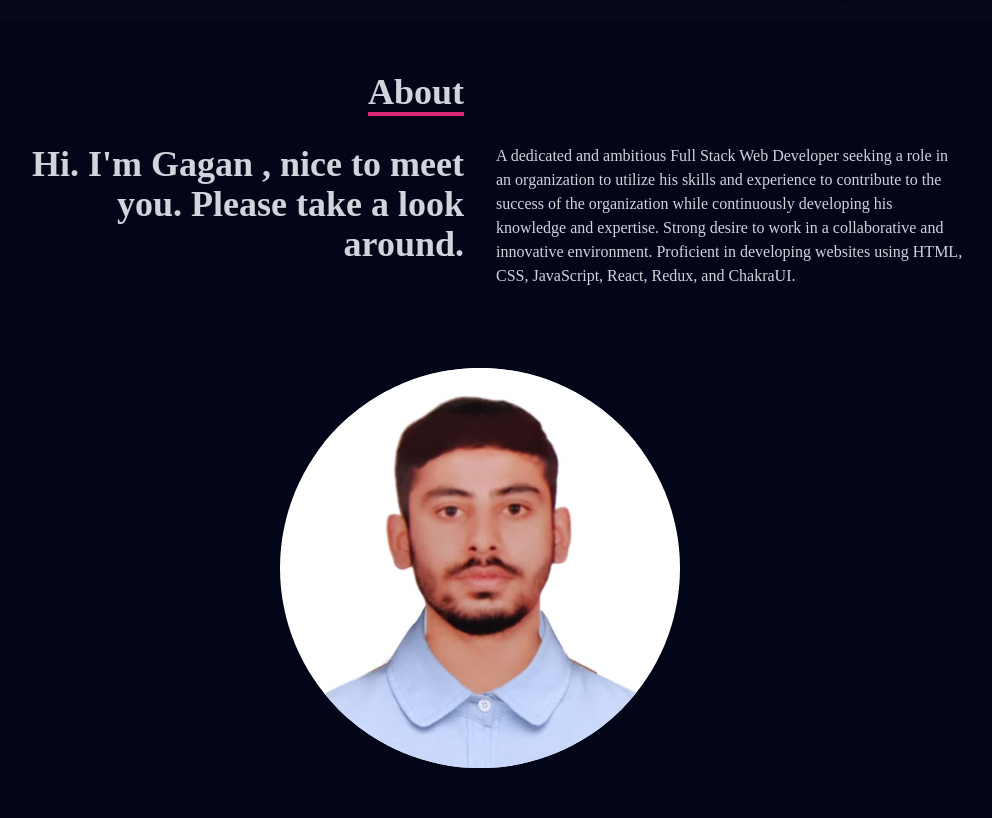
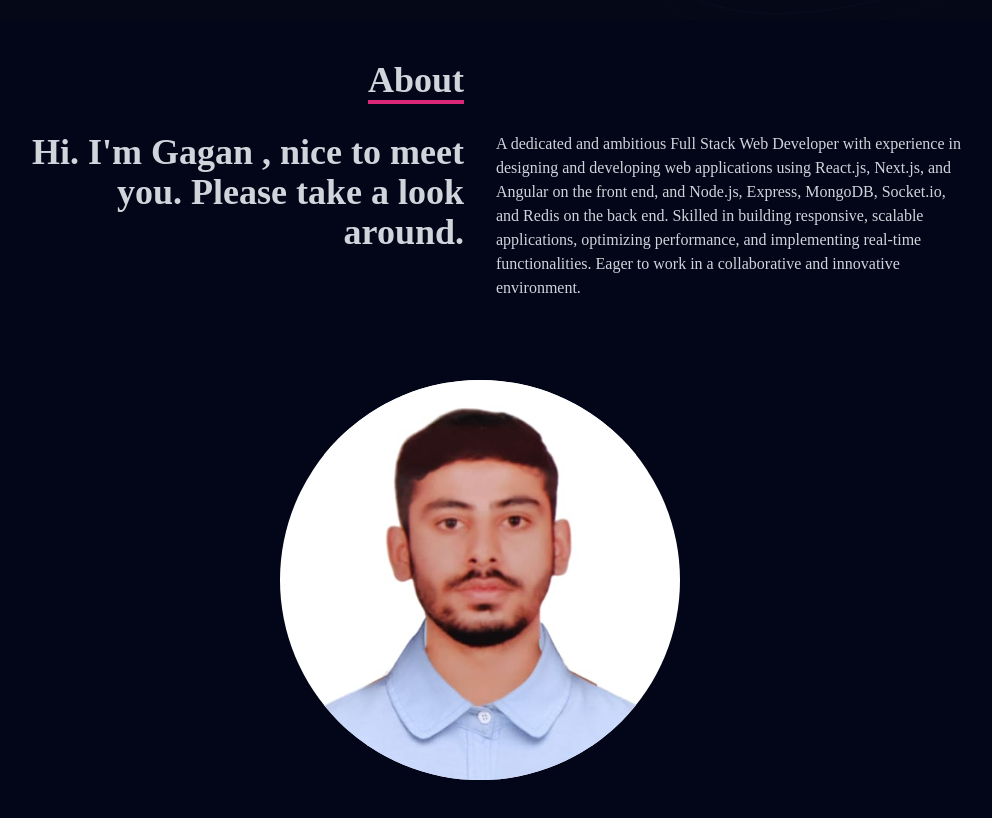
Before and after one commit to GRAviTY-GAGAN/GRAviTY-GAGAN.github.io, a React (Create React App) app: page / in a window 1280 px wide. Shown: the part 780-1598 px from the top of the page, without its empty margins (160-1152 px from the left). Built offline with nearby package versions, Linux system fonts and the light colour scheme.

Commit message:
Updated about

```diff
--- a/src/components/About.jsx
+++ b/src/components/About.jsx
@@ -29,12 +29,13 @@ const About = () => {
 
           <div>
             <p id="user-detail-intro">
-              A dedicated and ambitious Full Stack Web Developer seeking a role
-              in an organization to utilize his skills and experience to
-              contribute to the success of the organization while continuously
-              developing his knowledge and expertise. Strong desire to work in a
-              collaborative and innovative environment. Proficient in developing
-              websites using HTML, CSS, JavaScript, React, Redux, and ChakraUI.
+              A dedicated and ambitious Full Stack Web Developer with experience
+              in designing and developing web applications using React.js,
+              Next.js, and Angular on the front end, and Node.js, Express,
+              MongoDB, Socket.io, and Redis on the back end. Skilled in building
+              responsive, scalable applications, optimizing performance, and
+              implementing real-time functionalities. Eager to work in a
+              collaborative and innovative environment.
             </p>
           </div>
         </div>
```
